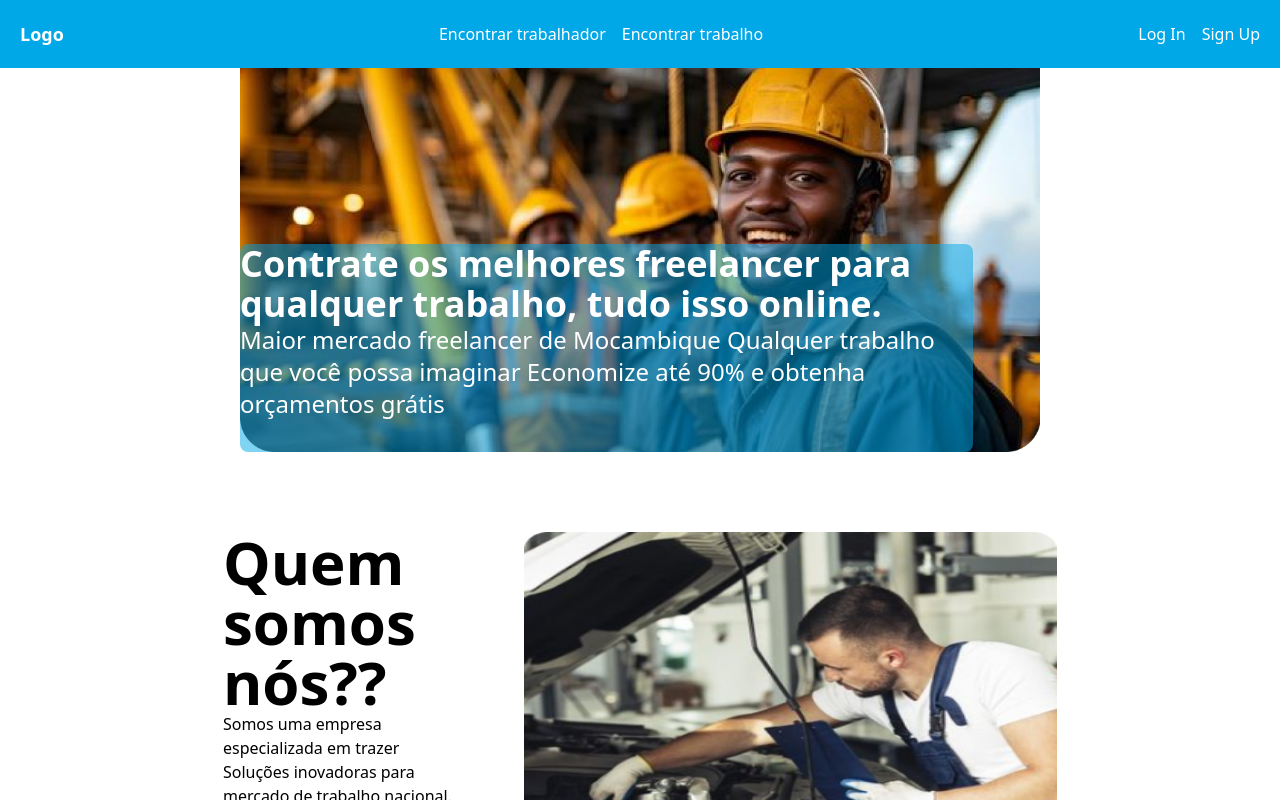
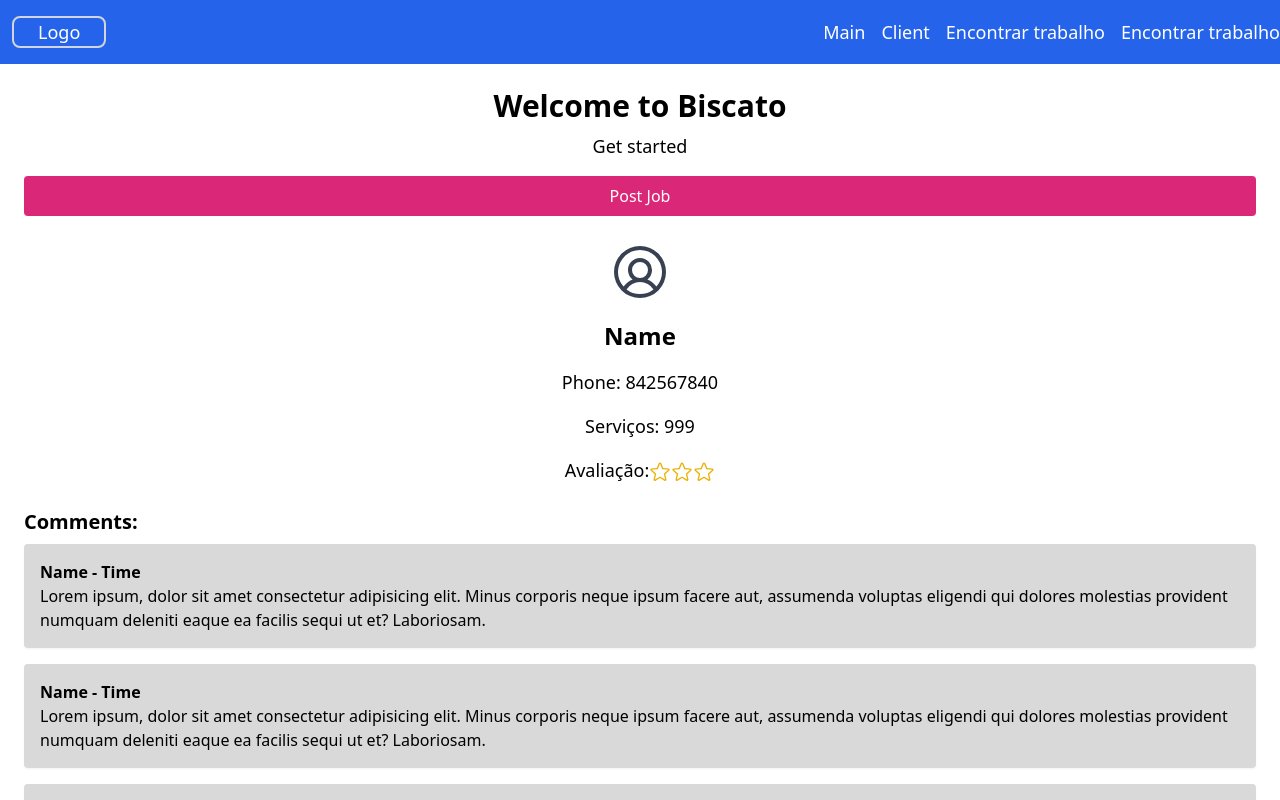
Before and after one commit to AlexandreMahumane/biscato_frontend, a React (Vite) app: page /client in a window 1280 px wide. Shown: the top 800 px of the page. Built offline with nearby package versions, Linux system fonts and the light colour scheme.

Commit message:
client,router,update header

```diff
--- a/src/App.jsx
+++ b/src/App.jsx
@@ -1,11 +1,16 @@
+
+import { RouterProvider } from "react-router-dom"
+import Client from "./pages/client"
 import { Main } from "./pages/main"
+import { route } from "./pages/roter"
 
 function App() {
 
 
   return (
     <>
-      <Main/>
+<RouterProvider router={route}/>
+
     </>
   )
 }
--- a/src/components/header/index.jsx
+++ b/src/components/header/index.jsx
@@ -1,51 +1,59 @@
+import { List } from "@phosphor-icons/react";
+
 import React, { useState } from "react";
-import { FaBars, FaTimes } from "react-icons/fa";
+import { Link } from "react-router-dom";
 
 export const Header = () => {
-  const [isOpen, setIsOpen] = useState(false);
+  const [isMenuOpen, setIsMenuOpen] = useState(false);
 
   const toggleMenu = () => {
-    setIsOpen(!isOpen);
+    setIsMenuOpen(!isMenuOpen);
   };
+  return (
+    <nav className="bg-blue-600 text-white py-4">
+      <div className="container mx-auto flex justify-between items-center">
+        <div className=" border-2 border-gray-300 rounded-lg px-2 flex items-center ml-3">
+          <p className="text-lg px-4 hover:text-blue-950"> Logo</p>
+        </div>
+        <div className="hidden md:flex items-center">
+          <Link to="/" className="mr-4 hover:text-blue-950">
+            <span className="text-lg">Main</span>
+          </Link>
+          <Link to="/client" className="mr-4 hover:text-blue-950">
+            <span className="text-lg"> Client</span>
+          </Link>
+          <Link to="/encontrar-trabalhador" className="mr-4 hover:text-blue-950">
+            <span className="text-lg">Encontrar trabalho</span>
+          </Link>
+          <Link to="/encontrar-trabalho" className="hover:text-blue-500">
+          <span className="text-lg">Encontrar trabalho</span>
+        </Link>
+        </div>
+        <div className="md:hidden flex items-center">
+          <button className="text-white focus:outline-none  hover:text-blue-950" onClick={toggleMenu}>
+          <List size={32} />
+          </button>
+        </div>
+      </div>
+      {isMenuOpen && (
+        <div className="md:hidden bg-blue-600 text-white py-2 px-4">
+          <div className="flex flex-col gap-2">
+          <Link to="/" className="text-sm block py-1 hover:text-blue-600" onClick={toggleMenu}>
+          Main
+        </Link>
+        <Link to="/client" className="text-sm block py-1 hover:text-blue-600" onClick={toggleMenu}>
+          Client
+        </Link>
+        <Link to="/encontrar-trabalhador" className="text-sm block py-1 hover:text-blue-600" onClick={toggleMenu}>
+          Encontrar trabalhador
+        </Link>
+        <Link to="/encontrar-trabalho" className="text-sm block py-1 hover:text-blue-600" onClick={toggleMenu}>
+          Encontrar trabalho
+        </Link>
 
-  return (
-    <header className="flex justify-between text-white items-center p-5 bg-blue-300 ">
-      <div className="text-lg font-bold">Logo</div>
-      <nav className="sm:hidden flex space-x-4">
-        <ul className="flex space-x-4">
-          <li>
-            <a href="#encontrar-trabalhador" className="hover:text-yellow-500">
-              Encontrar trabalhador
-            </a>
-          </li>
-          <li>
-            <a href="#encontrar-trabalho" className="hover:text-yellow-500">
-              Encontrar trabalho
-            </a>
-          </li>
-        </ul>
-      </nav>
-      <div className="sm:hidden flex space-x-4">
-        <button className="hover:text-yellow-500">Log In</button>
-        <button className="hover:text-yellow-500">Sign Up</button>
-      </div>
-      <div className="hidden sm:flex items-center">
-        <button onClick={toggleMenu}>
-          {isOpen ? <FaTimes size={24} /> : <FaBars size={24} />}
-        </button>
-      </div>
-      {isOpen && (
-        <div className="absolute top-16 left-0 h-96 w-full bg-gray-800 \ sm:flex flex-col items-center space-y-4 py-5 hidden">
-          <a href="#encontrar-trabalhador" className="hover:text-yellow-500">
-            Encontrar trabalhador
-          </a>
-          <a href="#encontrar-trabalho" className="hover:text-yellow-500">
-            Encontrar trabalho
-          </a>
-          <button className="hover:text-yellow-500">Log In</button>
-          <button className="hover:text-yellow-500">Sign Up</button>
+          </div>
         </div>
       )}
-    </header>
+    </nav>
   );
 };
--- /dev/null
+++ b/src/pages/client.jsx
@@ -0,0 +1,57 @@
+import React from 'react';
+import { UserCircle, Star } from "@phosphor-icons/react";
+import { Header } from '../components/header';
+import { Footer } from '../components/footer';
+
+export const Client = () => {
+    return (
+        <>
+            <Header />
+            <main className="p-6 space-y-6">
+                <section className="text-center">
+                    <h1 className="text-3xl font-bold mb-2">Welcome to Biscato</h1>
+                    <p className="text-lg mb-4">Get started</p>
+                    <button
+                        type="submit"
+                        className="w-full bg-pink-600 text-white px-4 py-2 rounded hover:bg-pink-900"
+                    >
+                        Post Job
+                    </button>
+                </section>
+
+                <section className="flex flex-col items-center text-center space-y-4">
+                    <UserCircle size={64} className="text-gray-700" />
+                    <h2 className="text-2xl font-semibold">Name</h2>
+                    <p className="text-lg">Phone: 842567840</p>
+                    <p className="text-lg">Serviços: 999</p>
+                    <p className="text-lg">Avaliação:
+                        <Star size={22} className="inline text-yellow-500" />
+                        <Star size={22} className="inline text-yellow-500" />
+                        <Star size={22} className="inline text-yellow-500" />
+                    </p>
+                </section>
+
+                <section>
+                    <h2 className="text-xl font-semibold mb-2">Comments:</h2>
+                    <ul className="space-y-4">
+                        <li className="bg-gray-100 p-4 rounded shadow-sm">
+                            <p className="font-bold">Name - Time</p>
+                            <p>Lorem ipsum, dolor sit amet consectetur adipisicing elit. Minus corporis neque ipsum facere aut, assumenda voluptas eligendi qui dolores molestias provident numquam deleniti eaque ea facilis sequi ut et? Laboriosam.</p>
+                        </li>
+                        <li className="bg-gray-100 p-4 rounded shadow-sm">
+                            <p className="font-bold">Name - Time</p>
+                            <p>Lorem ipsum, dolor sit amet consectetur adipisicing elit. Minus corporis neque ipsum facere aut, assumenda voluptas eligendi qui dolores molestias provident numquam deleniti eaque ea facilis sequi ut et? Laboriosam.</p>
+                        </li>
+                        <li className="bg-gray-100 p-4 rounded shadow-sm">
+                            <p className="font-bold">Name - Time</p>
+                            <p>Lorem ipsum, dolor sit amet consectetur adipisicing elit. Minus corporis neque ipsum facere aut, assumenda voluptas eligendi qui dolores molestias provident numquam deleniti eaque ea facilis sequi ut et? Laboriosam.</p>
+                        </li>
+                    </ul>
+                </section>
+            </main>
+            <Footer />
+        </>
+    );
+};
+
+export default Client;
--- /dev/null
+++ b/src/pages/roter.jsx
@@ -0,0 +1,26 @@
+import { createBrowserRouter } from "react-router-dom";
+import { Client } from "./client";
+import { Main } from "./main";
+
+
+export const route = createBrowserRouter([
+    {
+     path: "/",
+     element: <Main/>
+    },
+    {
+     path: "/client",
+     element: <Client/>
+    },
+    // {
+    //  path: "/encontrar-trabalho",
+    //  element: <En/>
+    // },
+    // {
+    //  path: "/client",
+    //  element: <Client/>
+    // },
+
+
+
+   ]);
```
